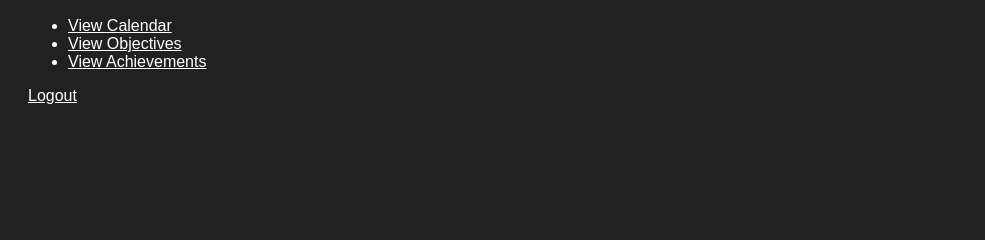
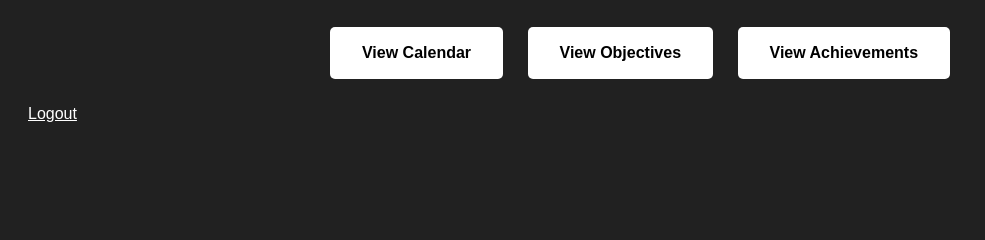
Before and after one commit to Phxsha/Scheduled, a Python web app: template Project/backend/templates/home.html in a window 1280 px wide. Shown: the part 197-437 px from the top of the page, without its empty margins (0-985 px from the left). Run offline with Jinja, Linux system fonts and the light colour scheme; the template is opened without the code that fills it, so the values that code supplies are empty.

Commit message:
links update

```diff
--- a/Project/backend/static/styles.css
+++ b/Project/backend/static/styles.css
@@ -63,3 +63,31 @@ p {
 li {
     color: white;
 }
+
+/* Center buttons in home.html */
+.home-buttons {
+    list-style-type: none;
+    padding: 0;
+    text-align: center;
+}
+
+.home-buttons li {
+    display: inline-block;
+    margin: 10px;
+}
+
+.home-buttons li a {
+    display: block;
+    padding: 15px 30px;
+    background-color: white;
+    color: black;
+    text-decoration: none;
+    border: 2px solid transparent;
+    border-radius: 5px;
+    font-weight: bold;
+}
+
+.home-buttons li a:hover {
+    background-color: #4A6ED1; /* Blue color on hover */
+    color: white; /* White text on hover */
+}
--- a/Project/backend/templates/home.html
+++ b/Project/backend/templates/home.html
@@ -5,7 +5,7 @@
 {% block content %}
 <h1>Welcome to the Schedule App</h1>
 <p>Hello, {{ current_user.username }}!</p>
-<ul>
+<ul class="home-buttons">
     <li><a href="{{ url_for('calendar') }}">View Calendar</a></li>
     <li><a href="{{ url_for('objectives') }}">View Objectives</a></li>
     <li><a href="{{ url_for('achievements') }}">View Achievements</a></li>
```
